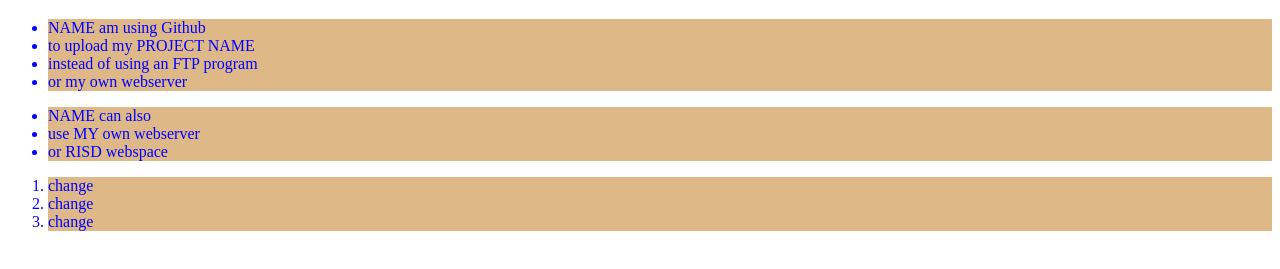
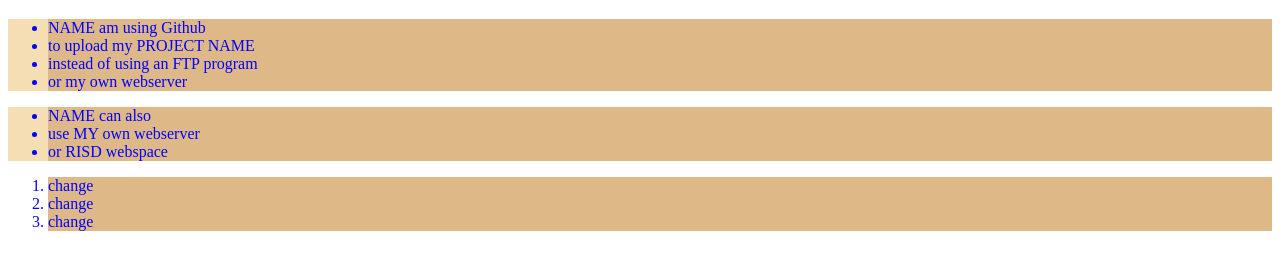
Before and after one commit to mji01/mji01.github.io, a plain HTML site: page index.html in a window 1280 px wide. Shown: the part 61-330 px from the top of the page. Drawn offline with Linux system fonts and the light colour scheme.

Commit message:
bg color
changed to wheat

```diff
--- a/styles.css
+++ b/styles.css
@@ -7,3 +7,7 @@
 li {
     background-color: burlywood;
 }
+
+ul {
+    background-color: wheat;
+}
```
